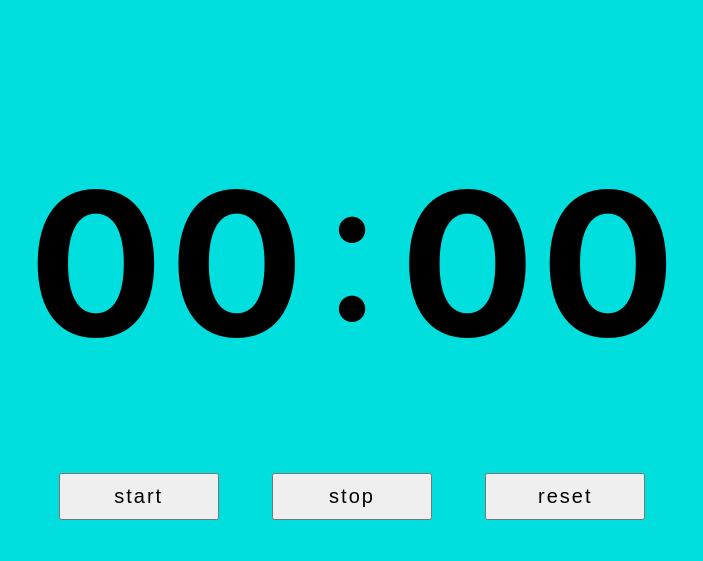
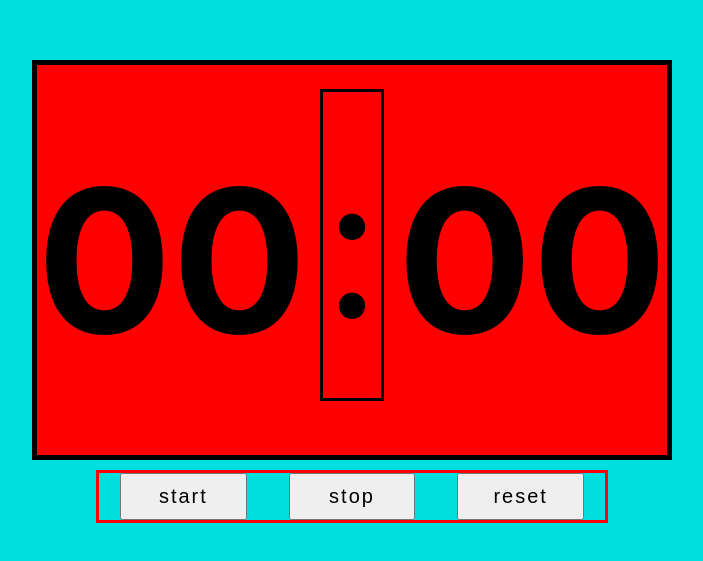
Before and after one commit to paro-418/pomodoro-app, a React (Create React App) app: page / in a window 1280 px wide. Shown: the part 109-670 px from the top of the page, without its empty margins (288-991 px from the left). Built offline with nearby package versions, Linux system fonts and the light colour scheme.

Commit message:
checking code fault

```diff
--- a/src/App.css
+++ /dev/null
@@ -1,38 +0,0 @@
-.App {
-  text-align: center;
-}
-
-.App-logo {
-  height: 40vmin;
-  pointer-events: none;
-}
-
-@media (prefers-reduced-motion: no-preference) {
-  .App-logo {
-    animation: App-logo-spin infinite 20s linear;
-  }
-}
-
-.App-header {
-  background-color: #282c34;
-  min-height: 100vh;
-  display: flex;
-  flex-direction: column;
-  align-items: center;
-  justify-content: center;
-  font-size: calc(10px + 2vmin);
-  color: white;
-}
-
-.App-link {
-  color: #61dafb;
-}
-
-@keyframes App-logo-spin {
-  from {
-    transform: rotate(0deg);
-  }
-  to {
-    transform: rotate(360deg);
-  }
-}
--- a/src/App.js
+++ b/src/App.js
@@ -1,11 +1,10 @@
-
-import './App.css';
+import { PomodoroContextProvider } from './store-context/timeContext';
 import UI from './UI/UI';
 
 function App() {
-  return (
- <UI/>
-  );
+  return <PomodoroContextProvider>
+    <UI/>
+  </PomodoroContextProvider>;
 }
 
 export default App;
--- a/src/Components/Container/Container.js
+++ b/src/Components/Container/Container.js
@@ -1,22 +1,31 @@
 import classes from "./Container.module.css";
 import Count from "../Counts/Count";
 import Button from "../Button/Button";
-import React from "react";
+import React, { useContext } from "react";
+import pomodoroContext from "../../store-context/timeContext";
 
 const Container = () => {
+  const ctx = useContext(pomodoroContext);
+  console.log(ctx.second);
+  // console.log(ctx.minute + " " + ctx.second);
+
   return (
     <React.Fragment>
       <div className={classes.div}>
-        <Count>0</Count>
-        <Count>0</Count>
+        <Count>{ctx.minute < 10 ? "0" : ""}{ctx.minute}</Count>
         <p>:</p>
-        <Count>0</Count>
-        <Count>0</Count>
+        <Count>{ctx.second < 10 ? "0" : ""}{ctx.second}</Count>
       </div>
       <div className={classes.btnContainer}>
-        <Button className = {classes.btn}>start</Button>
-        <Button className = {classes.btn}>stop</Button>
-        <Button className = {classes.btn}>reset</Button>
+        <Button className={classes.btn} callFunction={ctx.start}>
+          start
+        </Button>
+        <Button className={classes.btn} callFunction={ctx.stop}>
+          stop
+        </Button>
+        <Button className={classes.btn} callFunction={ctx.reset}>
+          reset
+        </Button>
       </div>
     </React.Fragment>
   );
--- a/src/Components/Container/Container.module.css
+++ b/src/Components/Container/Container.module.css
@@ -1,15 +1,17 @@
 .div{
     width: 50%;
     height: 50%;
-    /* border: 5px solid; */
+    border: 5px solid;
     font-size: 20rem;
     display: flex;
     align-items: center;
     justify-content: space-between;
+    /* overflow: hidden; */
+    background-color: red;
 }
 
 p{
-    /* border: 3px solid; */
+    border: 3px solid;
     display: flex;
     align-items: center;
     justify-content: center;
@@ -18,8 +20,8 @@ p{
 }
 
 .btnContainer{
-    /* border: 3px solid red; */
-    width: 50%;
+    border: 3px solid red;
+    width: 40%;
     display: flex;
     justify-content: space-around
 }
--- a/src/Components/Counts/Count.module.css
+++ b/src/Components/Counts/Count.module.css
@@ -3,10 +3,10 @@
     height: 80%;
     /* border: 3px solid red; */
     /* font-size: 5rem; */
-    width: 20%;
     font-size: 20rem;
     display: flex;
     align-items: center;
-    justify-content: center;
+    justify-content: space-between;
     font-weight: bold;
+
 }
--- /dev/null
+++ b/src/store-context/timeContext.js
@@ -0,0 +1,76 @@
+import React, { useState, useContext } from "react";
+
+const pomodoroContext = React.createContext({
+  second: 0,
+  lap: 0,
+  increaseTimeHandler() {},
+  updateLap() {},
+  start() {},
+  stop() {},
+  reset() {},
+});
+
+let storeInterval = null;
+
+export const PomodoroContextProvider = (props) => {
+    const ctx = useContext(pomodoroContext);
+  const [second, setSecond] = useState(0);
+  const [minute, setMinute] = useState(0);
+  const [lap, setLap] = useState(0);
+
+  const increaseTimeHandler = () => {
+
+    if(ctx.second <10){
+        console.log(ctx.second );
+        console.log("hello ");
+
+    }
+
+    // if (second == 10) {
+    //   console.log("hello");
+    //   setSecond(0);
+    //   setMinute((prevMin) => prevMin + 1);
+    // } else
+         setSecond((prevSec) => prevSec + 1);
+  };
+
+  const startHandler = () => {
+    if (storeInterval != null) clearInterval(storeInterval);
+    storeInterval = setInterval(increaseTimeHandler, 1000);
+  };
+
+  const updateLapHandler = () => {
+    setLap((prevLap) => prevLap + 1);
+  };
+
+  const stopHandler = () => {
+    clearInterval(storeInterval);
+    storeInterval = null;
+  };
+
+  const resetHandler = () => {
+    setSecond(0);
+    setMinute(0);
+    setLap(0);
+    if (storeInterval != null) stopHandler();
+  };
+
+  return (
+    <pomodoroContext.Provider
+      value={{
+        second: second,
+        minute: minute,
+        lap: lap,
+        increaseTime: increaseTimeHandler,
+        updateLap: updateLapHandler,
+        start: startHandler,
+        stop: stopHandler,
+        reset: resetHandler,
+      }}
+    >
+      {props.children}
+    </pomodoroContext.Provider>
+  );
+};
+
+export default pomodoroContext;
```
